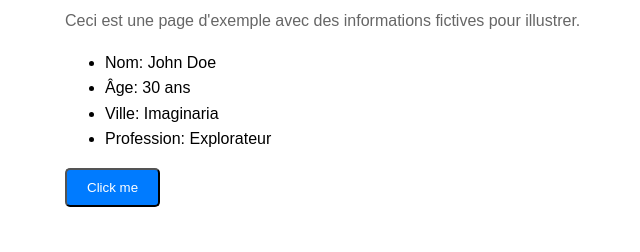
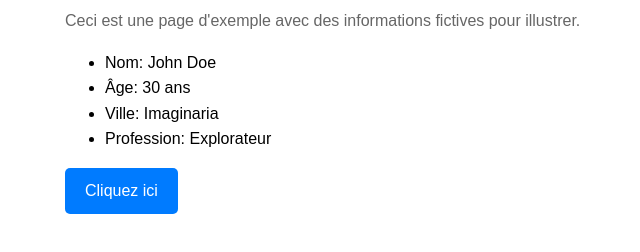
Before and after one commit to kevinkenfack/testing, a plain HTML site: page index.html in a window 1280 px wide. Shown: the part 106-358 px from the top of the page, without its empty margins (275-915 px from the left). Drawn offline with Linux system fonts and the light colour scheme.

Commit message:
Update index.html

```diff
--- a/index.html
+++ b/index.html
@@ -2,8 +2,8 @@
 <html lang="fr">
 <head>
     <!-- Pixel Code for https://analytics.tagueacademy.com/ -->
-<script defer src="https://analytics.tagueacademy.com/pixel/KOcqZ0eIG2jeUPPH"></script>
-<!-- END Pixel Code -->
+    <script defer src="https://analytics.tagueacademy.com/pixel/KOcqZ0eIG2jeUPPH"></script>
+    <!-- END Pixel Code -->
     <meta charset="UTF-8">
     <meta name="viewport" content="width=device-width, initial-scale=1.0">
     <title>Page d'exemple</title>
@@ -29,6 +29,7 @@
             text-decoration: none;
             border-radius: 5px;
             transition: background-color 0.3s ease;
+            cursor: pointer; /* Ajout d'un curseur pointeur pour indiquer l'interactivité */
         }
         .button:hover {
             background-color: #0056b3;
@@ -44,6 +45,6 @@
         <li>Ville: Imaginaria</li>
         <li>Profession: Explorateur</li>
     </ul>
-   <button type="button" onclick="analytics.goal('kenfack')" class="button">Click me</button>
+    <a href="https://analytics.tagueacademy.com" onclick="analytics.goal('kenfack')" class="button">Cliquez ici</a>
 </body>
 </html>
```
